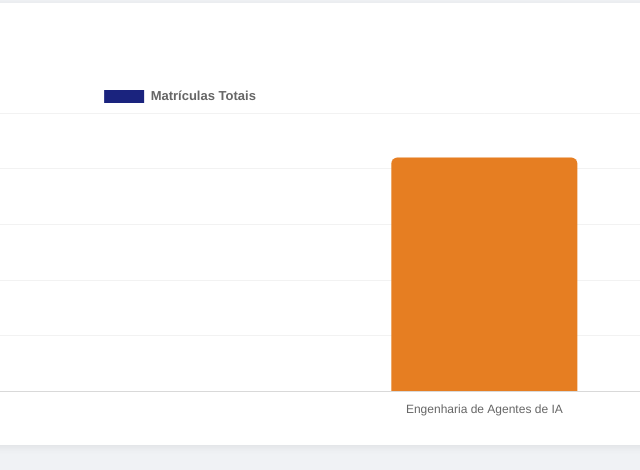
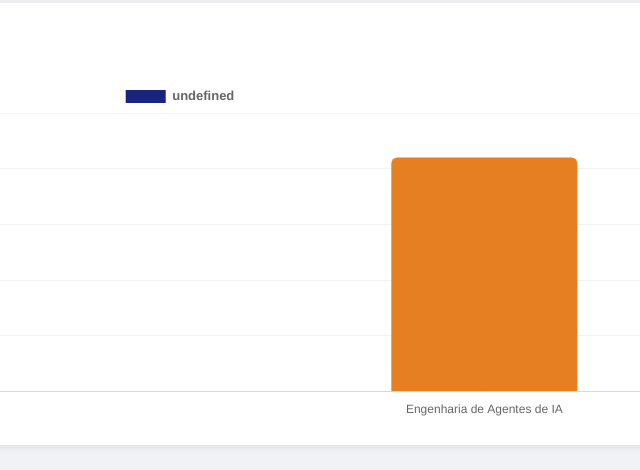
Before and after one commit to sam-mesquita/unicive, a plain HTML site: page index.html in a window 1280 px wide. Shown: the part 1017-1487 px from the top of the page, 460-1100 px from the left. Drawn offline with nearby package versions, Linux system fonts and the light colour scheme.

Commit message:
index.html

```diff
--- a/index.html
+++ b/index.html
@@ -978,7 +978,6 @@
                 labels: ['Engenharia de Prompt', 'Engenharia de Agentes de IA'],
                 datasets: [
                     {
-                        label: 'Matrículas Totais',
                         data: [7, 21],
                         backgroundColor: ['#1a237e', '#e67e22'],
                         borderRadius: 6,
```
